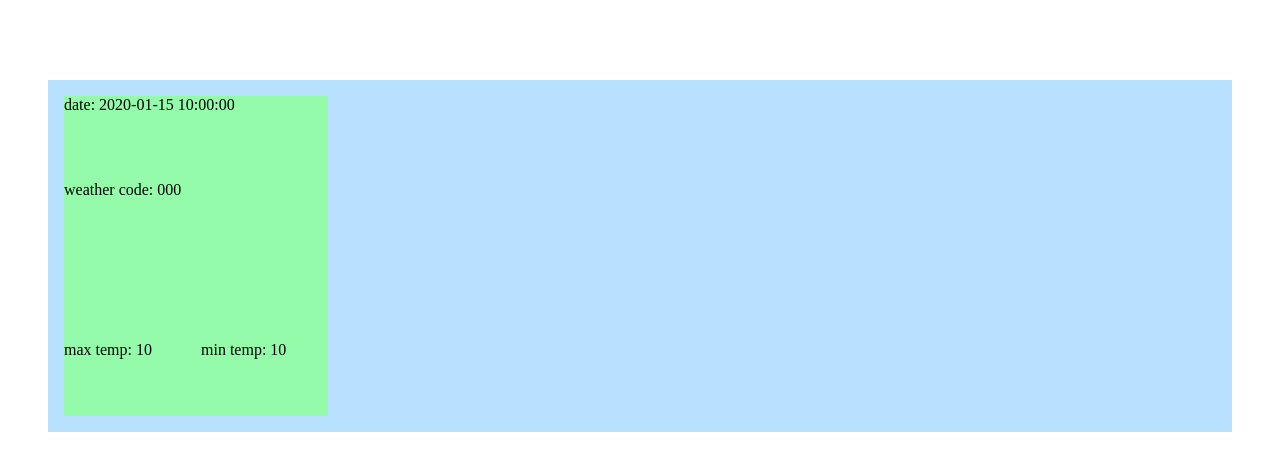
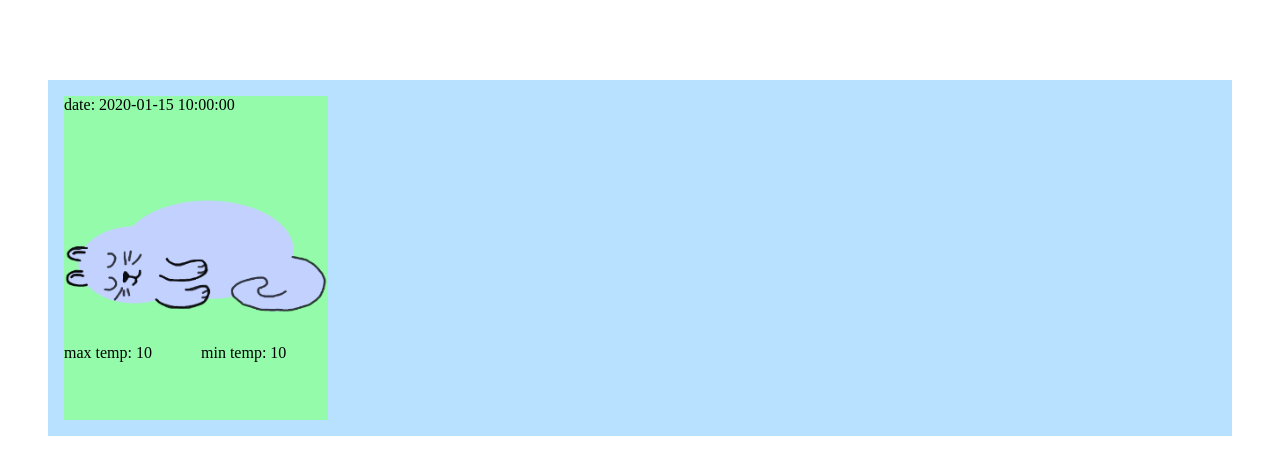
Before and after one commit to I-Lovell/raining-cats-and-dogs, a Flask app: template templates/index.html in a window 1280 px wide. Shown: the part 105-580 px from the top of the page. Run offline with Flask 3, Linux system fonts and the light colour scheme; the template is opened without the code that fills it: most values are stand-ins (such as "Sample title", 1, 10 or a date in 2020).

Commit message:
icons displayed in the frontend now look neat

```diff
--- a/static/style.css
+++ b/static/style.css
@@ -46,3 +46,7 @@ body {
 .weather_code {
     grid-column: span 2;
 }
+
+.weather_code img {
+    max-width: 100%;
+}
--- a/templates/index.html
+++ b/templates/index.html
@@ -16,9 +16,9 @@
         {% for day in week %}
             <div>
                 <li class="date">date: {{ day.time }}</li>
-                <li class="weather_code">weather code: {{ day.weather_code }}</li>
-                <li class="max_temp">max temp: {{ day.max_temp }}</li>
-                <li class="min_temp">min temp: {{ day.min_temp }}</li>
+                <li class="weather_code"><img src="/static/images/3.png" alt=""></li>
+                <li class="temp">max temp: {{ day.max_temp }}</li>
+                <li class="temp">min temp: {{ day.min_temp }}</li>
             </div>
         {% endfor %}
     </div>
```
Also changed, not shown: static/images/3.png (added).
